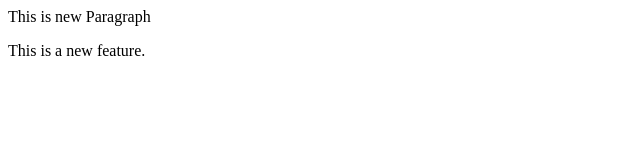
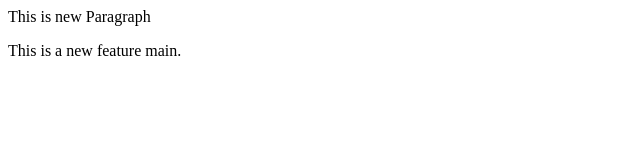
Before and after one commit to ashishraut9915/LocalRepo, a plain HTML site: page index.html in a window 1280 px wide. Shown: the full height of the page, 0-640 px from the left. Drawn offline with Linux system fonts and the light colour scheme.

Commit message:
Update feature main

```diff
--- a/index.html
+++ b/index.html
@@ -1,2 +1,2 @@
 <p>This is new Paragraph</p>
-<p>This is a new feature.</p>
+<p>This is a new feature main.</p>
```
